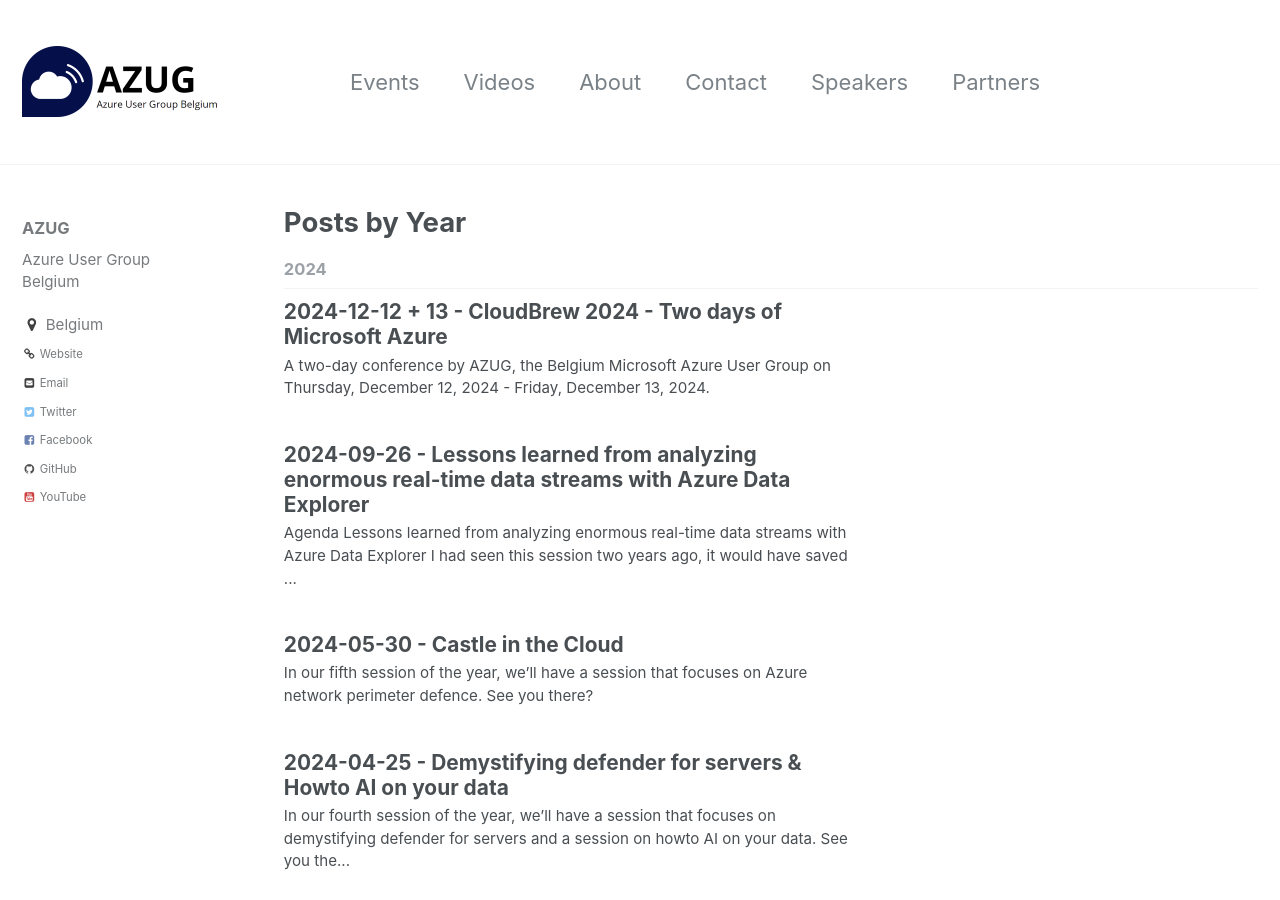
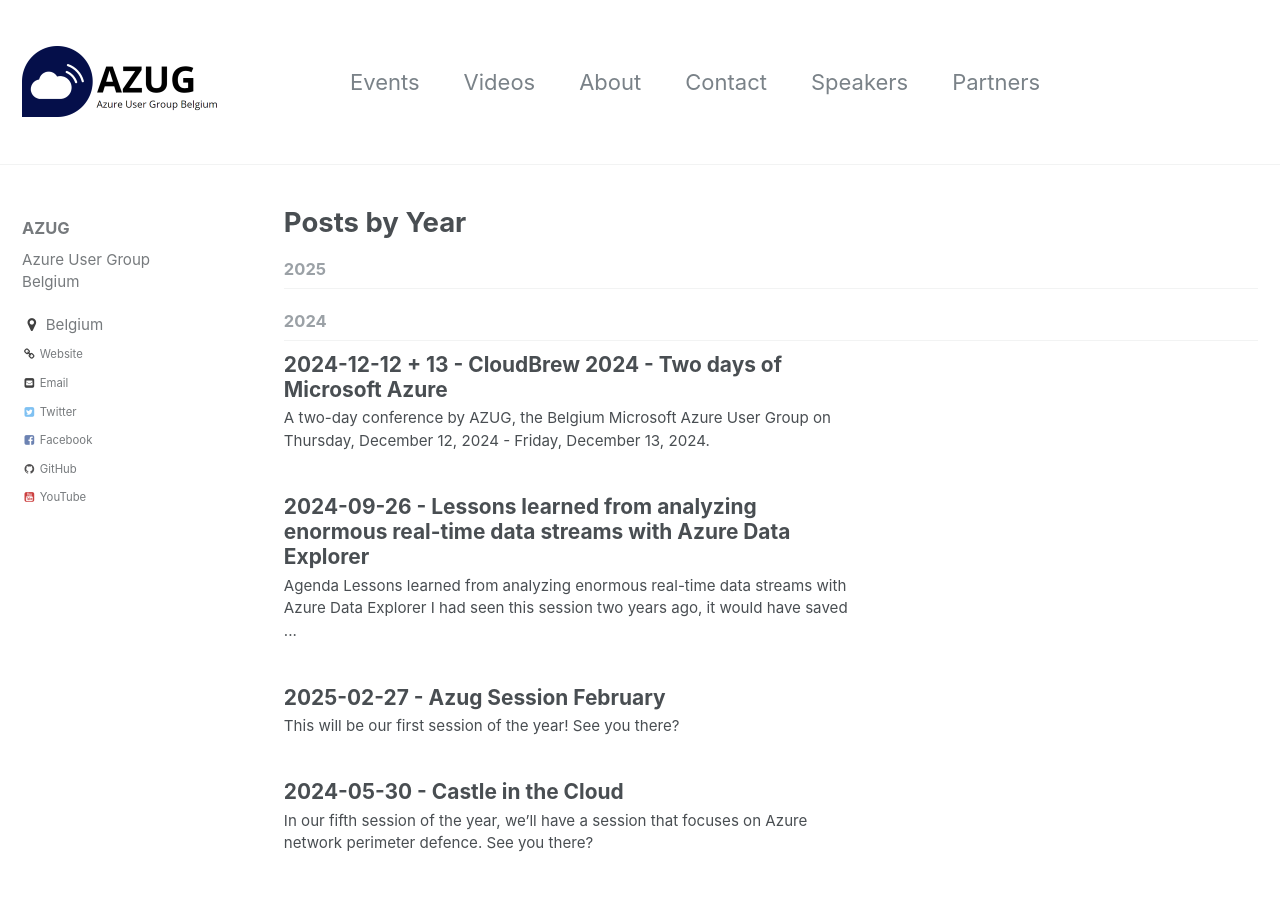
Before and after one commit to AzugBe/azugbe.github.io, a Jekyll site: the page built from _pages/year-archive.html, in a window 1280 px wide and 900 px high. Built offline with Jekyll 4.4.1, drawn with Linux system fonts in a browser that asks for light colours; comment, search, counter and statistics services are not loaded.

Commit message:
add Feb and Apr events

```diff
--- /dev/null
+++ b/_posts/events/2025-02-27---azug2025-01.md
@@ -0,0 +1,47 @@
+---
+layout: single
+title: "2025-02-27 - Azug Session February"
+date: 2024-05-30 18:00:00 +0000
+comments: true
+published: true
+categories: ["events"]
+tags: ["Events"]
+author: ["Glenn Colpaert"]
+---
+
+This will be our first session of the year! See you there?
+
+## Agenda
+
+### Session TBA
+
+**Speaker:  TBA**
+
+### Session TBA
+
+**Speaker:  TBA**
+
+
+## Practical details
+
+**Event date:** February 27th, 2025 - you are welcome from 17:30, food served at 18:00, session starts 18:30.
+
+**Event location:**<br />
+
+<img width="120" height="60" align="right" alt="ACAGroup" src="/assets/media/sponsors/logo-acagroup.png">ACA Group - Kantoor Antwerpen<br/>
+Anneessensstraat 1-3/4<br/>
+2018 Antwerpen<br/>
+Belgium
+
+## Register via Pretix
+
+<link rel="stylesheet" type="text/css" href="https://pretix.eu/azug/20250227/widget/v1.css">
+<script type="text/javascript" src="https://pretix.eu/widget/v1.en.js" async></script>
+<pretix-widget event="https://pretix.eu/azug/20240530/" single-item-select="button"></pretix-widget>
+<noscript>
+   <div class="pretix-widget">
+        <div class="pretix-widget-info-message">
+            JavaScript is disabled in your browser. To access our ticket shop without JavaScript, please <a target="_blank" rel="noopener" href="https://pretix.eu/azug/20240425/">click here</a>.
+        </div>
+    </div>
+</noscript>
--- /dev/null
+++ b/_posts/events/2025-04-03---azug2025-02.md
@@ -0,0 +1,48 @@
+---
+layout: single
+title: "2025-04-03 - Azug Session April""
+date: 2025-04-03 18:00:00 +0000
+comments: true
+published: true
+categories: ["events"]
+tags: ["Events"]
+author: ["Glenn Colpaert"]
+---
+
+This will be our second session of the year! See you there?
+
+## Agenda
+
+### Session TBA
+
+**Speaker:  TBA**
+
+### Session TBA
+
+**Speaker:  TBA**
+
+
+## Practical details
+
+**Event date:** April 3rd, 2025 - you are welcome from 17:30, food served at 18:00, session starts 18:30.
+
+**Event location:**<br />
+
+**Event location:**<br />
+<img width="120" height="60" align="right" alt="Zure" src="/assets/media/sponsors/logo-zure.png">Zure<br/>
+Xavier De Cocklaan 70<br/>
+9831 Sint-Martens-Latem<br/>
+Belgium
+
+## Register via Pretix
+
+<link rel="stylesheet" type="text/css" href="https://pretix.eu/azug/20250403/widget/v1.css">
+<script type="text/javascript" src="https://pretix.eu/widget/v1.en.js" async></script>
+<pretix-widget event="https://pretix.eu/azug/20240530/" single-item-select="button"></pretix-widget>
+<noscript>
+   <div class="pretix-widget">
+        <div class="pretix-widget-info-message">
+            JavaScript is disabled in your browser. To access our ticket shop without JavaScript, please <a target="_blank" rel="noopener" href="https://pretix.eu/azug/20240425/">click here</a>.
+        </div>
+    </div>
+</noscript>
```
Also changed, not shown: index.md (+5 -2 lines).
